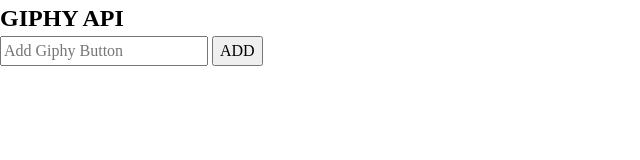
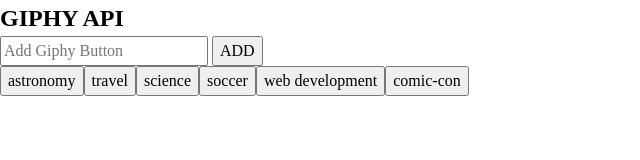
Before and after one commit to galonoah/giphy-api, a plain HTML site: page index.html in a window 1280 px wide. Shown: the whole page, without its empty margins (0-640 px from the left). Drawn offline with nearby package versions, Linux system fonts and the light colour scheme; no server answers.

Commit message:
Add list of topics and created buttons with each topic

```diff
--- a/assets/javascript/app.js
+++ b/assets/javascript/app.js
@@ -1,4 +1,11 @@
 $(function(){
+
+    var topics = ["astronomy", "travel", "science", "soccer", "web development", "comic-con"];
+
+    topics.forEach(function(topic){
+        var button = $("<button>").text(topic);
+        $(".gif-button-area").append(button);
+    });
 
     var queryURL = "https://api.giphy.com/v1/gifs/search?api_key=tJ7NkC6kpacg7ss87ZS2d3E4FRKb6CBg&q=tech&limit=10";
 
--- a/index.html
+++ b/index.html
@@ -24,6 +24,8 @@
 
             </div>
 
+            <div class="gif-button-area"></div>
+
         </section>
 
         <div id="gif-images-area"></div>
```
